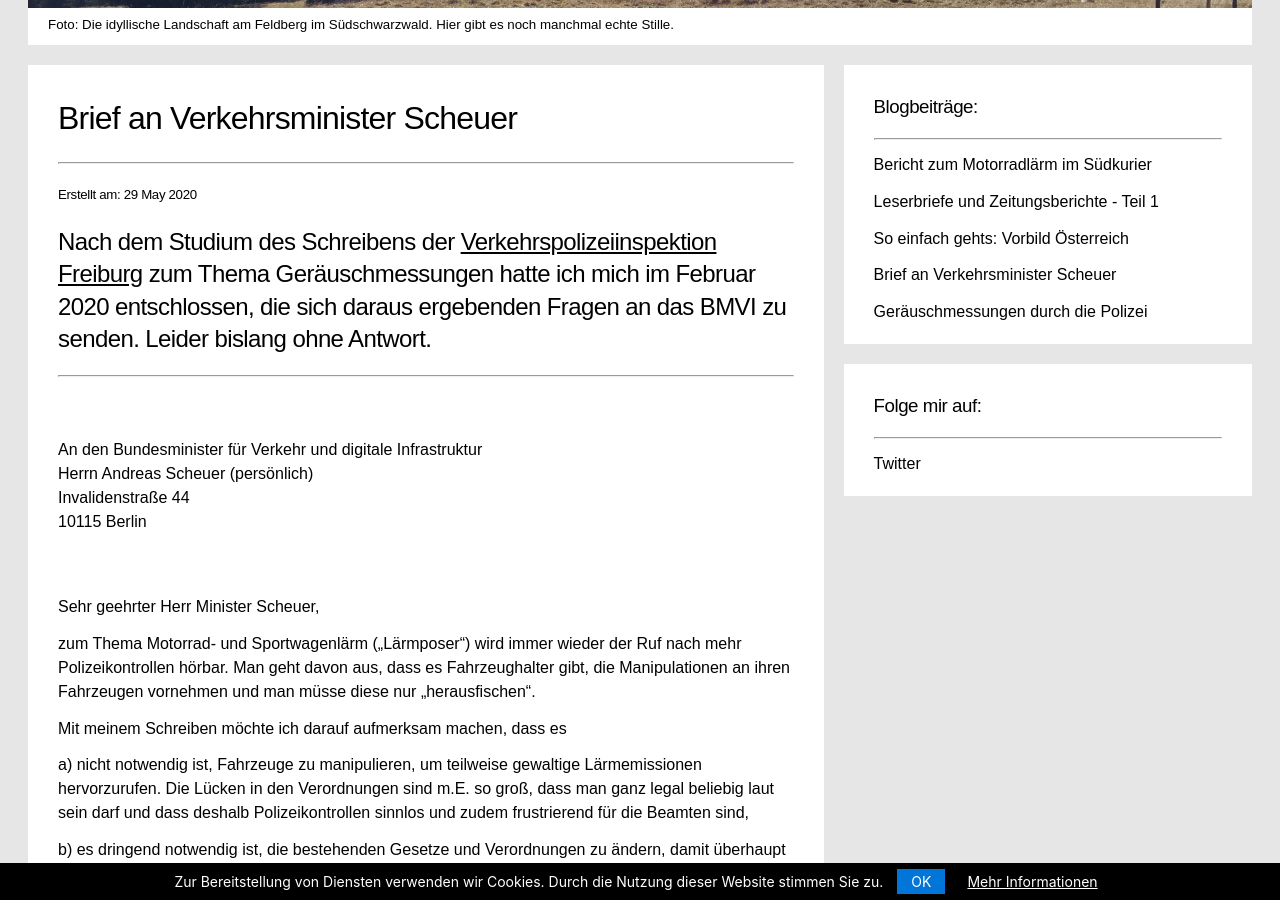
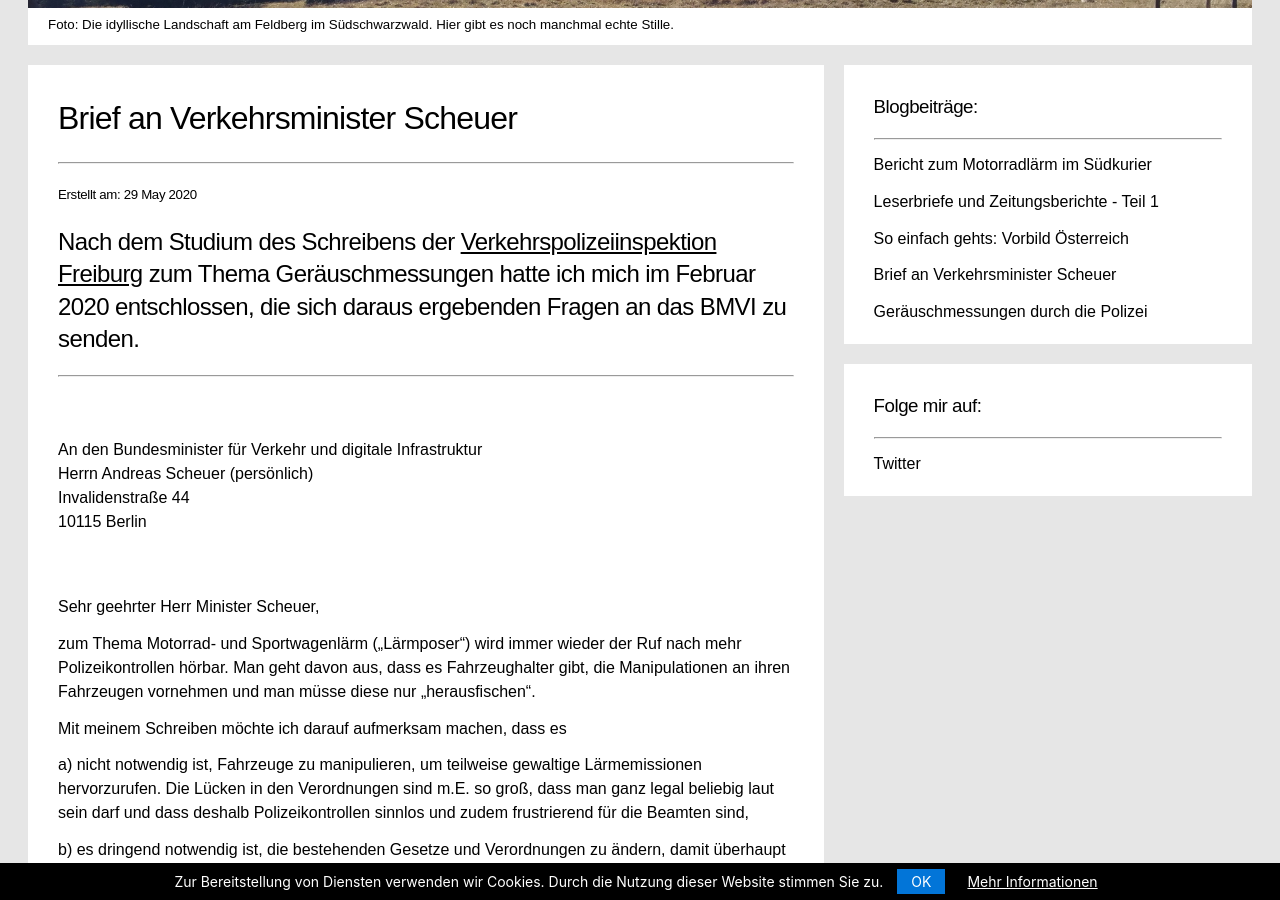
Before and after one commit to rettet-die-stille/rettet-die-stille.github.io, a Jekyll site: the page built from _posts/2020-05-29-Brief-an-Verkehrsminister-Scheuer.md, in a window 1280 px wide and 900 px high, scrolled down 386 px. Built offline with Jekyll 4.4.1, drawn with Linux system fonts in a browser that asks for light colours.

Commit message:
Update 2020-05-29-Brief-an-Verkehrsminister-Scheuer.md

```diff
--- a/_posts/2020-05-29-Brief-an-Verkehrsminister-Scheuer.md
+++ b/_posts/2020-05-29-Brief-an-Verkehrsminister-Scheuer.md
@@ -2,7 +2,7 @@
 layout: post
 title: "Brief an Verkehrsminister Scheuer"
 date: 2020-05-29
-shorttext: "Nach dem Studium des Schreibens der <span style='text-decoration: underline;'><a href='/2020/05/28/Geraeuschmessungen-durch-die-Polizei.html'>Verkehrs&shy;polizei&shy;inspektion Freiburg</a></span> zum Thema Geräuschmessungen hatte ich mich im Februar 2020 entschlossen, die sich daraus ergebenden Fragen an das BMVI zu senden. Leider bislang ohne Antwort."
+shorttext: "Nach dem Studium des Schreibens der <span style='text-decoration: underline;'><a href='/2020/05/28/Geraeuschmessungen-durch-die-Polizei.html'>Verkehrs&shy;polizei&shy;inspektion Freiburg</a></span> zum Thema Geräuschmessungen hatte ich mich im Februar 2020 entschlossen, die sich daraus ergebenden Fragen an das BMVI zu senden."
 ---
 <br />
 <br />
```
